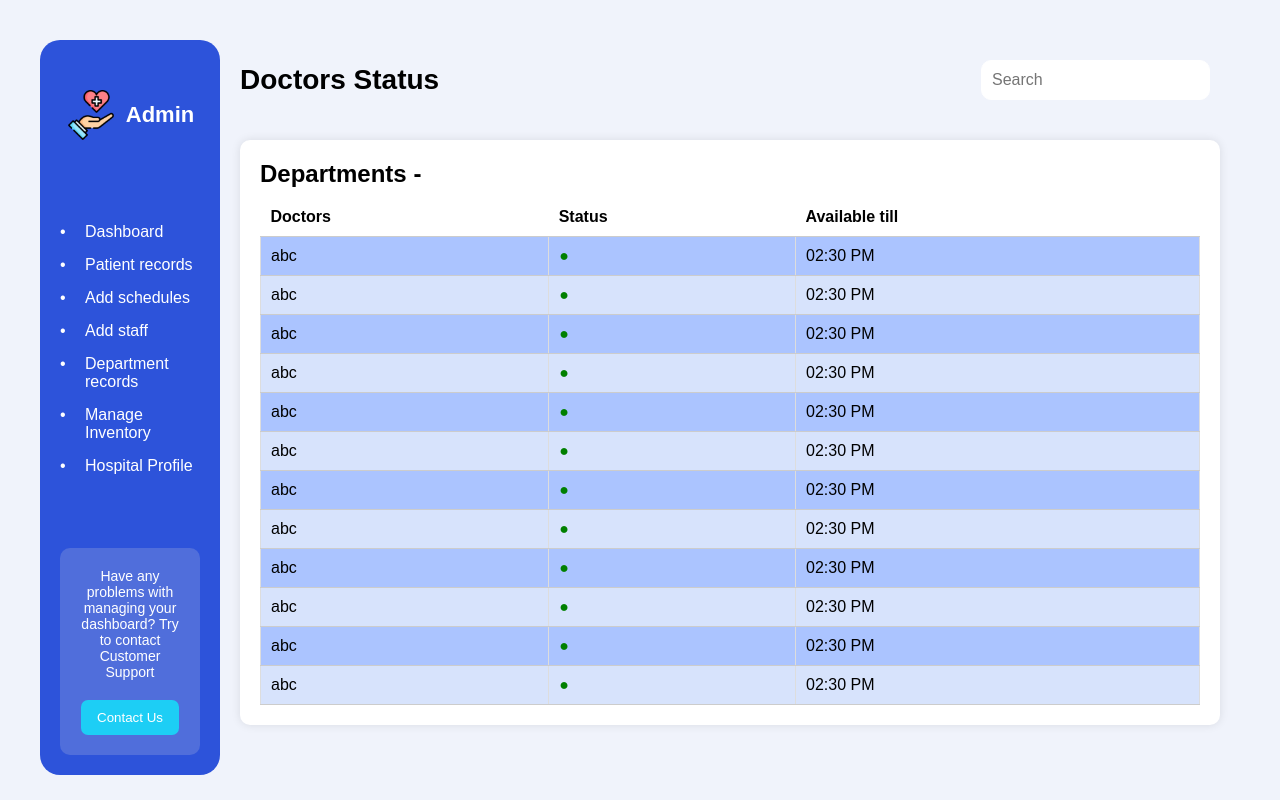
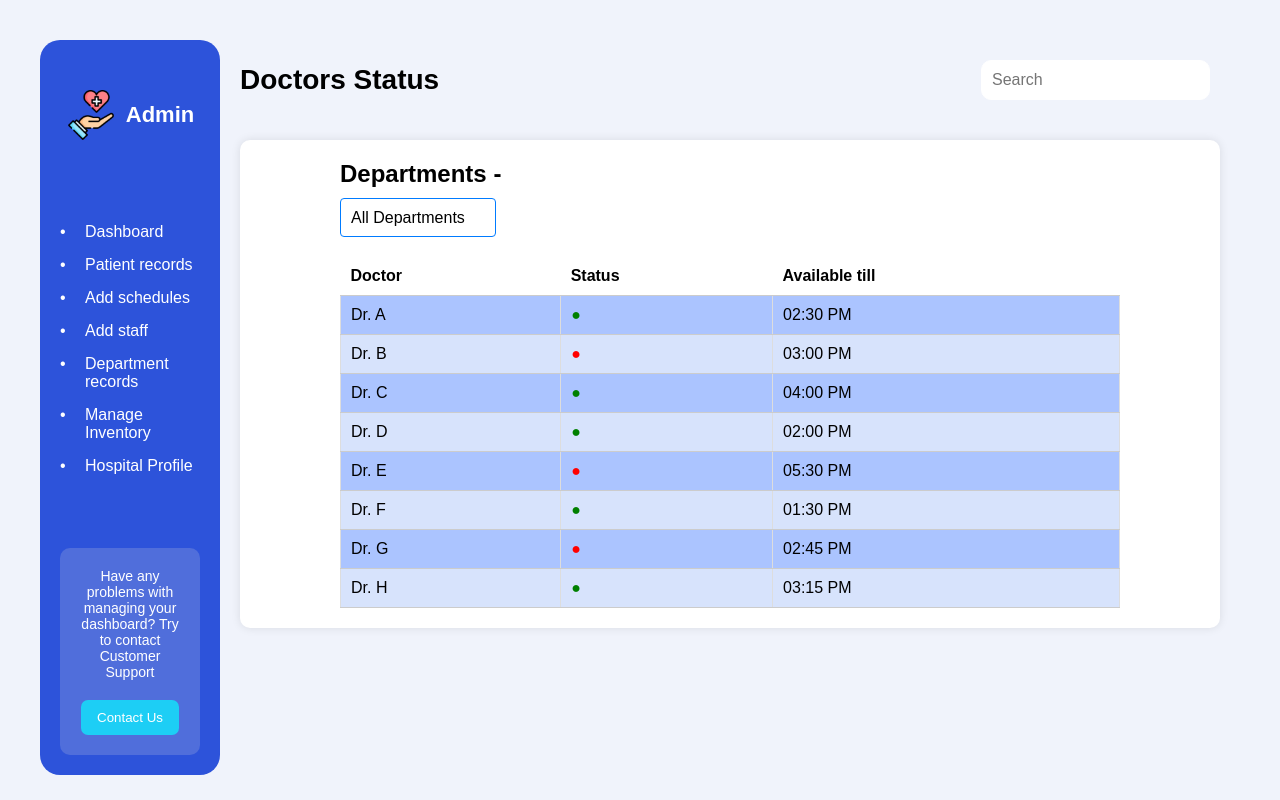
Before and after one commit to Hogwarts-Hackademy/Frontend-hospital, a React (Create React App) app: page /doctos-status in a window 1280 px wide. Built offline with nearby package versions, Linux system fonts and the light colour scheme.

Commit message:
doctor status completed

```diff
--- a/src/pages/doctosStatus/doctosStatus.css
+++ b/src/pages/doctosStatus/doctosStatus.css
@@ -47,6 +47,8 @@
 }
 
 .records-table {
+  padding-right: 100px;
+  padding-left: 100px;
   margin-top: 40px;
 }
 
@@ -111,3 +113,15 @@
     padding: 6px;
   }
 }
+.input-group-doc select {
+  width: 20%;
+  padding: 10px;
+  border: 1px solid;
+  border-radius: 4px;
+  font-size: 16px;
+  background-color: #fff;
+  appearance: none;
+  box-sizing: border-box;
+  border-color: #007bff;
+  margin-bottom: 20px; /* Add some spacing */
+}
--- a/src/pages/doctosStatus/doctosStatus.jsx
+++ b/src/pages/doctosStatus/doctosStatus.jsx
@@ -1,9 +1,32 @@
-import React from 'react';
+import React, { useState } from 'react';
 import './doctosStatus.css';
 import Sidebar from '../../Components/Sidebar';
 
 const DoctosStatus = () => {
-    const doctors = Array(12).fill({ name: 'abc', status: 'available', time: '02:30 PM' });
+    // Initial doctors data with departments
+    const doctorsData = [
+        { name: 'Dr. A', status: 'available', time: '02:30 PM', department: 'Cardiology' },
+        { name: 'Dr. B', status: 'busy', time: '03:00 PM', department: 'Neurology' },
+        { name: 'Dr. C', status: 'available', time: '04:00 PM', department: 'Orthopedics' },
+        { name: 'Dr. D', status: 'available', time: '02:00 PM', department: 'Cardiology' },
+        { name: 'Dr. E', status: 'busy', time: '05:30 PM', department: 'Pediatrics' },
+        { name: 'Dr. F', status: 'available', time: '01:30 PM', department: 'Neurology' },
+        { name: 'Dr. G', status: 'busy', time: '02:45 PM', department: 'Cardiology' },
+        { name: 'Dr. H', status: 'available', time: '03:15 PM', department: 'Orthopedics' },
+    ];
+
+    // State to track selected department
+    const [selectedDepartment, setSelectedDepartment] = useState('All');
+
+    // Function to handle department change
+    const handleDepartmentChange = (e) => {
+        setSelectedDepartment(e.target.value);
+    };
+
+    // Filtered doctors based on selected department
+    const filteredDoctors = selectedDepartment === 'All'
+        ? doctorsData
+        : doctorsData.filter(doctor => doctor.department === selectedDepartment);
 
     return (
         <div className="dashboard-container">
@@ -17,16 +40,25 @@ const DoctosStatus = () => {
                 </div>
                 <div className="records-table">
                     <h2>Departments -</h2>
+                    <div className="input-group-doc">
+                        <select value={selectedDepartment} onChange={handleDepartmentChange}>
+                            <option value="All">All Departments</option>
+                            <option value="Cardiology">Cardiology</option>
+                            <option value="Neurology">Neurology</option>
+                            <option value="Orthopedics">Orthopedics</option>
+                            <option value="Pediatrics">Pediatrics</option>
+                        </select>
+                    </div>
                     <table>
                         <thead>
                             <tr>
-                                <th>Doctors</th>
+                                <th>Doctor</th>
                                 <th>Status</th>
                                 <th>Available till</th>
                             </tr>
                         </thead>
                         <tbody>
-                            {doctors.map((doctor, index) => (
+                            {filteredDoctors.map((doctor, index) => (
                                 <tr key={index} className={index % 2 === 0 ? 'even-row' : 'odd-row'}>
                                     <td>{doctor.name}</td>
                                     <td>
```
